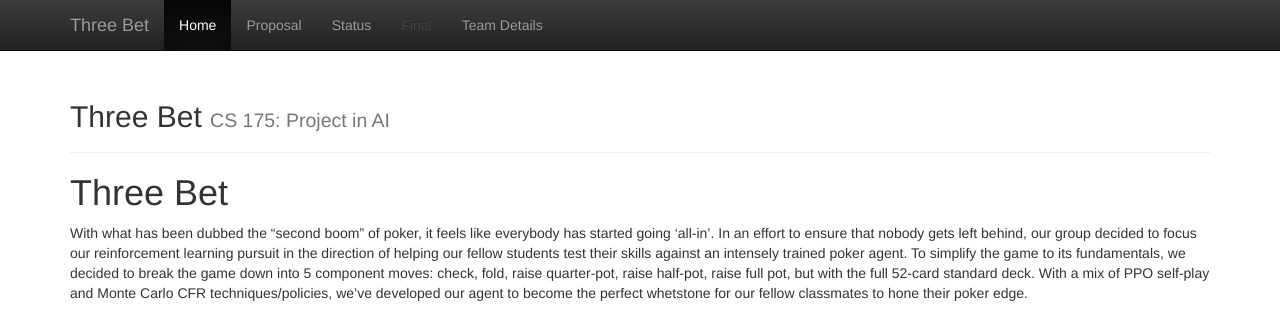
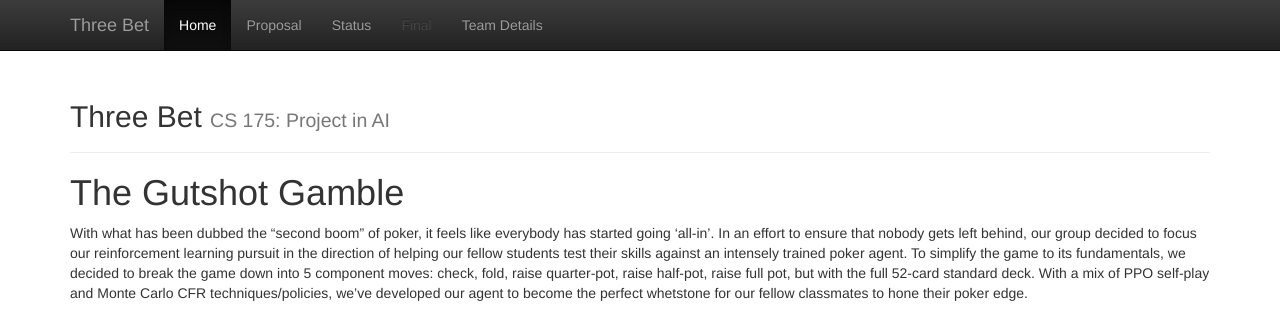
Before and after one commit to AdithyaBollu/Group42-Three-Bet, a Jekyll site: the page built from docs/index.md, in a window 1280 px wide, cut to the strip 0-309 px from the top of the page. Built offline with Jekyll 4.4.1, drawn with Linux system fonts in a browser that asks for light colours.

Commit message:
the name is now auraful

```diff
--- a/docs/index.md
+++ b/docs/index.md
@@ -3,7 +3,7 @@ layout: default
 title:  Home
 ---
 
-# Three Bet
+# The Gutshot Gamble
 
 With what has been dubbed the "second boom" of poker, it feels like everybody has started going 'all-in'. In an effort to ensure that nobody gets left behind, our group decided
 to focus our reinforcement learning pursuit in the direction of helping our fellow students test their skills against an intensely trained poker agent. To simplify the game to
```
